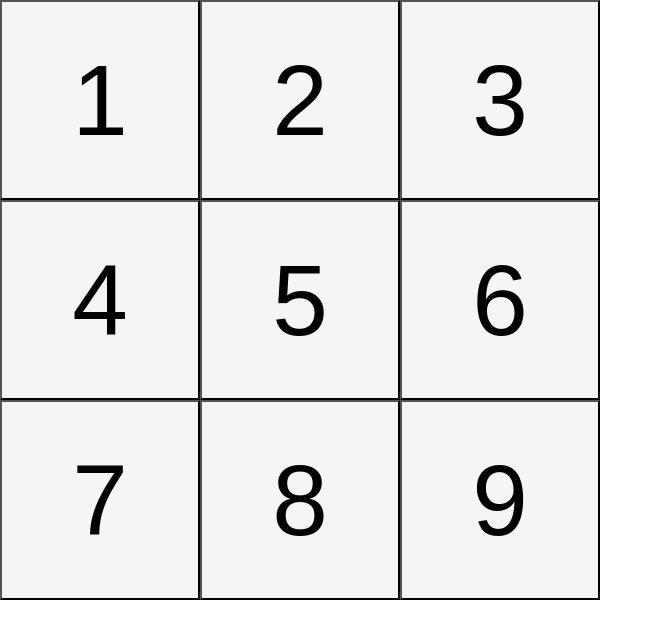
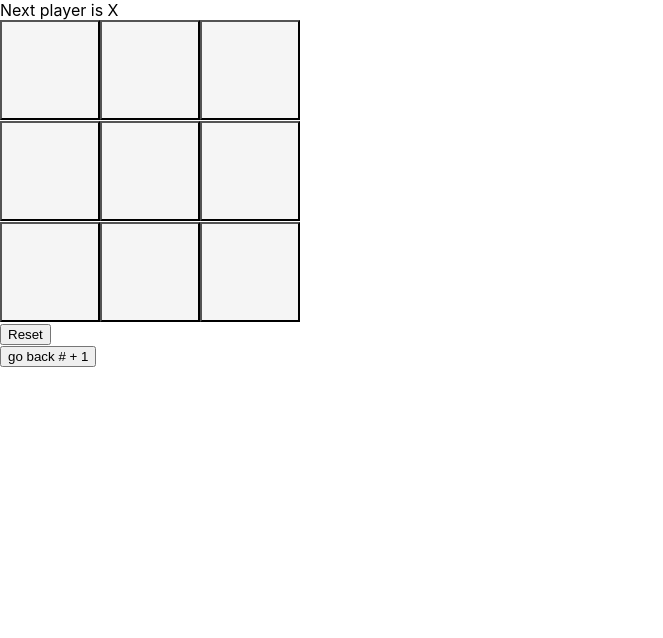
Before and after one commit to bigfive0907/React-tutorial, a React (Create React App) app in the folder app/: page / in a window 1280 px wide. Shown: the top 638 px of the page, without its empty margins (0-663 px from the left). Built offline with nearby package versions, Linux system fonts and the light colour scheme.

Commit message:
Complete Making Board

```diff
--- a/app/src/App.css
+++ b/app/src/App.css
@@ -1,12 +1,11 @@
 /*App.tsxに関するCSSを記述*/
 .App {
   text-align: center;
-  font-weight: bold;
 }
 
 button.square {
-  width: 200px;
-  height: 200px;
-  font-size: 100px;
+  width: 100px;
+  height: 100px;
+  font-size: 50px;
   background-color: whitesmoke;
 }
--- a/app/src/App.tsx
+++ b/app/src/App.tsx
@@ -1,28 +1,131 @@
 import React from "react";
+import { useState } from "react";
 import "./App.css";
 
-function Board() {
+type Props = {
+  value: string;
+  onSquareClick: any;
+};
+
+// DRY
+const Square = (props: Props) => {
+  return (
+    <button className="square" onClick={props.onSquareClick}>
+      {props.value}
+    </button>
+  );
+};
+
+const Board = () => {
+  // 初期化
+  const [xIsNext, setxIsNext] = useState(true);
+  const [squares, setSquares] = useState(Array(9).fill(""));
+
+  // ボタンが押された時の処理
+  const handleClick = (squareNumber: number) => {
+    if(squares[squareNumber] || calculateWinner(squares)) {
+      return;
+    }
+    let nextSquares = squares.slice();
+      //入力値反転
+    if(xIsNext) {
+      nextSquares[squareNumber] = "X";
+    }
+    else {
+      nextSquares[squareNumber] = "O";
+    }
+
+    setxIsNext(!xIsNext);
+    setSquares(nextSquares);
+  };
+
+  // 盤面をリセットする処理
+  const resetSquares = () => {
+    let nullSquares = squares.slice();
+    nullSquares.fill("");
+    setxIsNext(true);
+    setSquares(nullSquares);
+  };
+
+  const winner = calculateWinner(squares);
+  let status;
+  if(winner) {
+    status = "Winner is " + winner + " !";
+  }
+  else {
+    status = "Next player is " + (xIsNext ? "X" : "O");
+  }
   //return{}内部をindex.tsxに渡す
   return (
     //複数のJSX要素は<> </>で囲む必要がある
     // Do props
     <>
+      <div className="status">{status}</div>
       <div className="board-row">
-        <button className="square">1</button>
-        <button className="square">2</button>
-        <button className="square">3</button>
+        <Square value={squares[0]} onSquareClick={() => {handleClick(0)}} />
+        <Square value={squares[1]} onSquareClick={() => {handleClick(1)}} />
+        <Square value={squares[2]} onSquareClick={() => {handleClick(2)}} />
       </div>
       <div className="board-row">
-        <button className="square">4</button>
-        <button className="square">5</button>
-        <button className="square">6</button>
+        <Square value={squares[3]} onSquareClick={() => {handleClick(3)}} />
+        <Square value={squares[4]} onSquareClick={() => {handleClick(4)}} />
+        <Square value={squares[5]} onSquareClick={() => {handleClick(5)}} />
       </div>
       <div className="board-row">
-        <button className="square">7</button>
-        <button className="square">8</button>
-        <button className="square">9</button>
+        <Square value={squares[6]} onSquareClick={() => {handleClick(6)}} />
+        <Square value={squares[7]} onSquareClick={() => {handleClick(7)}} />
+        <Square value={squares[8]} onSquareClick={() => {handleClick(8)}} />
+      </div>
+      <button className="Reset" onClick={resetSquares}>
+        Reset
+      </button>
+
+      <div className="history">
+        <History />
       </div>
     </>
+  );
+};
+
+// 勝者を判定する処理
+const calculateWinner = (squares:string[]) => {
+  const winLines = [
+  // horizontal
+    [0, 1, 2],
+    [3, 4, 5],
+    [6, 7, 8],
+  // vertical
+    [0, 3, 6],
+    [1, 4, 7],
+    [2, 5, 8],
+  // diagonal
+    [0, 4, 8],
+    [2, 4, 6]
+  ];
+  for(let i=0; i< winLines.length; i++) {
+    const [first, second, third] = winLines[i];
+    if(squares[first] &&
+       squares[first] === squares[second] &&
+       squares[second] === squares[third]){
+        return squares[first];
+      }
+  };
+  return null;
+};
+
+// 対局後の振り返り
+const History = () => {
+  const [count ,setCount] = useState(1);
+  const saveHistory = () => {
+    // countを増やす
+    setCount(count+1);
+  };
+
+  // Historyを返す
+  return (
+    <button className="history">
+      go back # + {count}
+    </button>
   );
 }
 
```
Also changed, not shown: app/src/index.tsx (line endings or trailing spaces).
